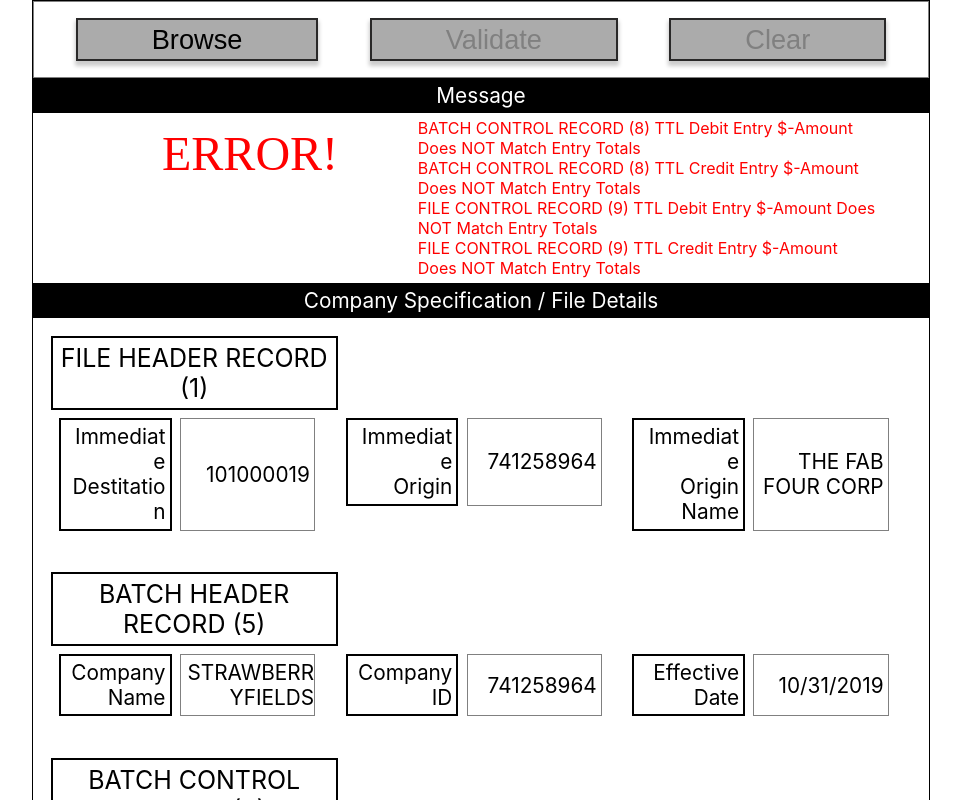
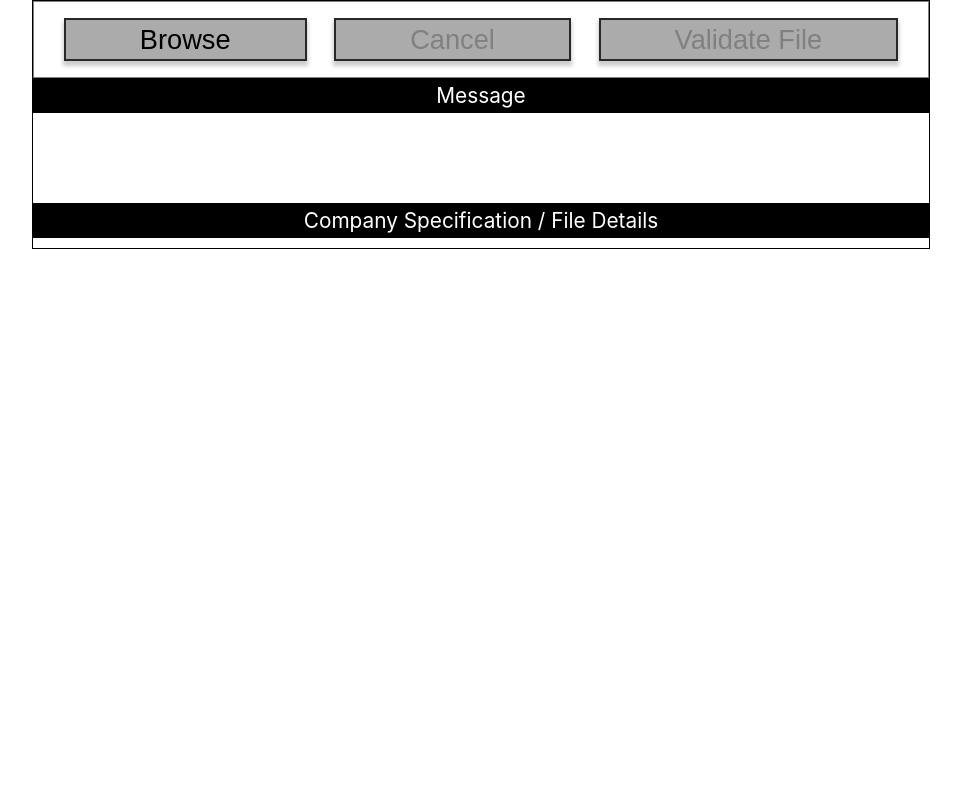
Before and after one commit to graysonkuhns/nacha-validator, a React (Create React App) app in the folder frontend/: page / in a window 1280 px wide. Shown: the top 800 px of the page, without its empty margins (160-1121 px from the left). Built offline with nearby package versions, Linux system fonts and the light colour scheme.

Commit message:
Start blank + close button functionality

```diff
--- a/frontend/src/App.tsx
+++ b/frontend/src/App.tsx
@@ -1,8 +1,83 @@
-import React from 'react';
+import React, { useState } from 'react';
 import FileView from './pages/FileView';
 import DetailView from './pages/DetailView';
+import { Record, RecordError } from './pages/RecordView';
+
+const mockRecords: Record[] = [
+  {
+    kind: 'FILE HEADER RECORD',
+    count: '1',
+    destination: '101000019',
+    origin: '741258964',
+    originName: 'THE FAB FOUR CORP',
+  },
+  {
+    kind: 'BATCH HEADER RECORD',
+    count: '5',
+    companyName: 'STRAWBERRYFIELDS',
+    companyId: '741258964',
+    effectiveDate: '10/31/2019',
+  },
+  {
+    kind: 'BATCH CONTROL RECORD',
+    count: '8',
+    entryCount: '18',
+    entryHash: '0181800018',
+    debitEntryAmount: '$0.00',
+    creditEntryAmount: '$0.83',
+    companyId: '741258964',
+  },
+  {
+    kind: 'FILE CONTROL RECORD',
+    count: '9',
+    entryCount: '18',
+    entryHash: '0181800018',
+    debitEntryAmount: '$0.00',
+    creditEntryAmount: '$0.83',
+  },
+];
+
+const mockErrors: RecordError[] = [
+  {
+    field: 'debitEntryAmount',
+    reason: 'BATCH CONTROL RECORD (8) TTL Debit Entry $-Amount Does NOT Match Entry Totals',
+    start: 64,
+    length: 10,
+  },
+  {
+    field: 'creditEntryAmount',
+    reason: 'BATCH CONTROL RECORD (8) TTL Credit Entry $-Amount Does NOT Match Entry Totals',
+    start: 74,
+    length: 10,
+  },
+  {
+    field: 'debitEntryAmount',
+    reason: 'FILE CONTROL RECORD (9) TTL Debit Entry $-Amount Does NOT Match Entry Totals',
+    start: 104,
+    length: 10,
+  },
+  {
+    field: 'creditEntryAmount',
+    reason: 'FILE CONTROL RECORD (9) TTL Credit Entry $-Amount Does NOT Match Entry Totals',
+    start: 114,
+    length: 10,
+  },
+];
 
 export default function App() {
+  const [records, setRecords] = useState<Record[] | null>(null);
+  const [errors, setErrors] = useState<RecordError[] | null>(null);
+
+  const handleOnClear = () => {
+    setRecords(null);
+    setErrors(null);
+  };
+
+  const handleOnLoad = () => {
+    setRecords(mockRecords);
+    setErrors(mockErrors);
+  };
+
   return (
     <div style={{
       height: '100%',
@@ -11,8 +86,14 @@ export default function App() {
       marginRight: '15%',
       border: '1px solid black',
     }}>
-      <FileView />
-      <DetailView />
+      <FileView
+        onClear={handleOnClear}
+        onLoad={handleOnLoad}
+      />
+      <DetailView
+        records={records}
+        errors={errors}
+      />
     </div>
   );
 }
--- a/frontend/src/pages/DetailView.tsx
+++ b/frontend/src/pages/DetailView.tsx
@@ -21,8 +21,14 @@ const Section: React.FC<{ header: string }> = ({ header, children }) => {
   )
 };
 
-const MessageContentView: React.FC<{ errors: RecordError[] }> = ({ errors }) => {
+interface DetailViewProps {
+  records: Record[] | null,
+  errors: RecordError[] | null,
+}
+
+export default function DetailView({ records, errors }: DetailViewProps) {
   return (
+    <>
       <Section header="Message">
         <div style={{
           color: 'red',
@@ -40,13 +46,13 @@ const MessageContentView: React.FC<{ errors: RecordError[] }> = ({ errors }) =>
             textAlign: 'center',
             fontFamily: 'serif',
           }}>
-          ERROR!
+            {errors && 'ERROR!'}
           </div>
           <div style={{
             display: 'flex',
             flexDirection: 'column',
           }}>
-          {errors.map((error, index) => (
+            {(errors || []).map((error, index) => (
               <span key={index}>
                 {error.reason}
               </span>
@@ -54,89 +60,15 @@ const MessageContentView: React.FC<{ errors: RecordError[] }> = ({ errors }) =>
           </div>
         </div>
       </Section>
-  );
-};
-
-const DetailContentView: React.FC<{ errors: RecordError[] }> = ({ errors }) => {
-  const records: Record[] = [
-    {
-      kind: 'FILE HEADER RECORD',
-      count: '1',
-      destination: '101000019',
-      origin: '741258964',
-      originName: 'THE FAB FOUR CORP',
-    },
-    {
-      kind: 'BATCH HEADER RECORD',
-      count: '5',
-      companyName: 'STRAWBERRYFIELDS',
-      companyId: '741258964',
-      effectiveDate: '10/31/2019',
-    },
-    {
-      kind: 'BATCH CONTROL RECORD',
-      count: '8',
-      entryCount: '18',
-      entryHash: '0181800018',
-      debitEntryAmount: '$0.00',
-      creditEntryAmount: '$0.83',
-      companyId: '741258964',
-    },
-    {
-      kind: 'FILE CONTROL RECORD',
-      count: '9',
-      entryCount: '18',
-      entryHash: '0181800018',
-      debitEntryAmount: '$0.00',
-      creditEntryAmount: '$0.83',
-    },
-  ];
-
-  return (
       <Section header="Company Specification / File Details">
-      {records.map((record, index) => (
+        {(records || []).map((record, index) => (
           <RecordView
             key={index}
             record={record}
-          errors={errors}
+            errors={errors || []}
           />
         ))}
       </Section>
-  );
-};
-
-export default function DetailView() {
-  const errors: RecordError[] = [
-    {
-      field: 'debitEntryAmount',
-      reason: 'BATCH CONTROL RECORD (8) TTL Debit Entry $-Amount Does NOT Match Entry Totals',
-      start: 64,
-      length: 10,
-    },
-    {
-      field: 'creditEntryAmount',
-      reason: 'BATCH CONTROL RECORD (8) TTL Credit Entry $-Amount Does NOT Match Entry Totals',
-      start: 74,
-      length: 10,
-    },
-    {
-      field: 'debitEntryAmount',
-      reason: 'FILE CONTROL RECORD (9) TTL Debit Entry $-Amount Does NOT Match Entry Totals',
-      start: 104,
-      length: 10,
-    },
-    {
-      field: 'creditEntryAmount',
-      reason: 'FILE CONTROL RECORD (9) TTL Credit Entry $-Amount Does NOT Match Entry Totals',
-      start: 114,
-      length: 10,
-    },
-  ];
-
-  return (
-    <>
-      <MessageContentView errors={errors} />
-      <DetailContentView errors={errors} />
     </>
   );
 }
--- a/frontend/src/pages/FileView.tsx
+++ b/frontend/src/pages/FileView.tsx
@@ -34,9 +34,11 @@ const FilePreview: React.FC<{content: string | null}> = ({content}) => {
 
   return (
     <textarea
+      value={content}
       rows={30}
       cols={95}
       wrap="hard"
+      readOnly
       style={{
         width: '100%',
         minWidth: '100%',
@@ -44,22 +46,32 @@ const FilePreview: React.FC<{content: string | null}> = ({content}) => {
         fontFamily: '"Courier New", Courier, monospace',
         fontSize: '1.1em',
       }}
-    >
-      {content}
-    </textarea>
+    />
   );
 };
 
-export default function FileView() {
+interface FileViewProps {
+  onLoad: (content: string) => void;
+  onClear: () => void;
+}
+
+export default function FileView({ onLoad, onClear }: FileViewProps) {
   const fileUploadRef = useRef<HTMLElement>();
   const [content, setContent] = useState<string | null>(null);
 
   const handleFileUpload = (event: any) => {
     const reader = new FileReader();
     reader.onload = (readEvent: any) => {
-      setContent(readEvent.target.result);
+      const fileContent = readEvent.target.result;
+      setContent(fileContent);
+      onLoad(fileContent);
     };
     reader.readAsText(event.target.files[0]);
+  };
+
+  const handleCancelClicked = () => {
+    setContent(null);
+    onClear();
   };
 
   return (
@@ -83,12 +95,12 @@ export default function FileView() {
               onClick={() => fileUploadRef.current?.click()}
             />
             <GrayButton
-              text="Validate"
-              disabled
-              onClick={() => {}}
+              text="Cancel"
+              disabled={content === null}
+              onClick={handleCancelClicked}
             />
             <GrayButton
-              text="Clear"
+              text="Validate File"
               disabled
               onClick={() => {}}
             />
```
Lines whose indentation alone changed are shown as unchanged.
